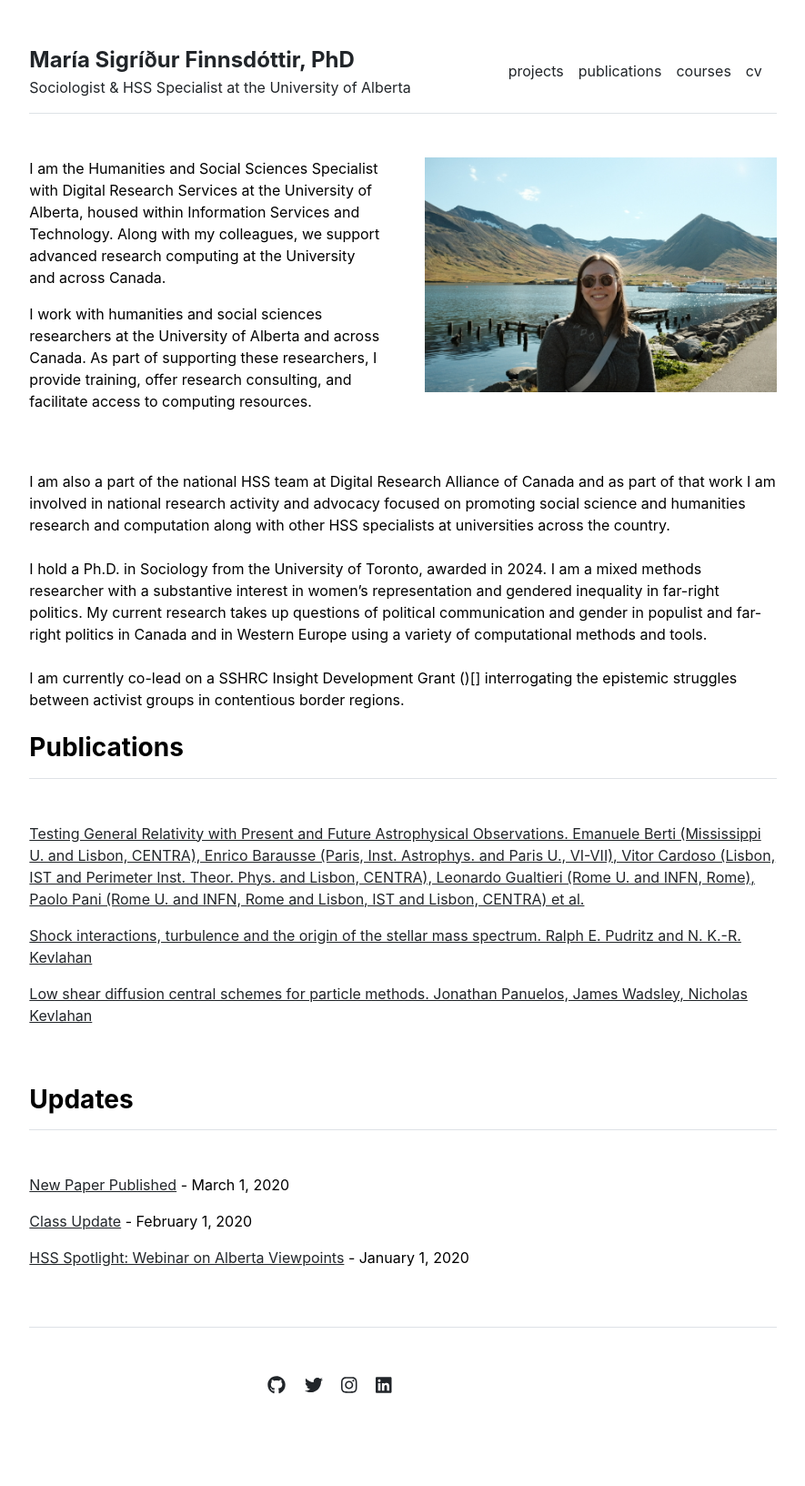
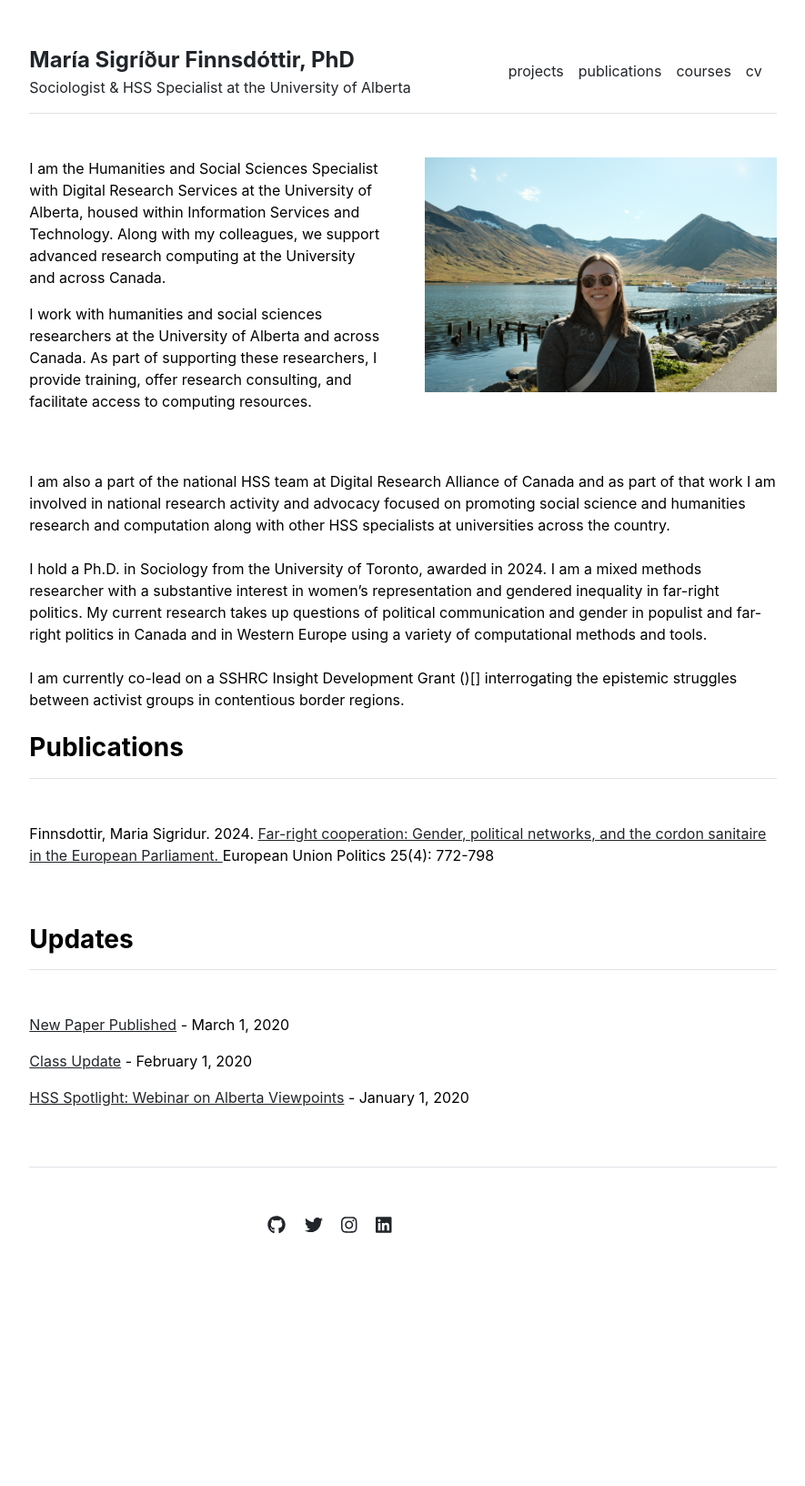
Before and after one commit to finnsdottir/finnsdottir.github.io, a Jekyll site: the page built from index.md, in a window 1280 px wide. Shown: the whole page at 91% size, without its empty margins (197-1082 px from the left). Built offline with Jekyll 4.4.1, drawn with Linux system fonts in a browser that asks for light colours; after the commit the page ends 1457 px from its top, so only the background shows below that.

Commit message:
updating publications

```diff
--- a/_data/publications.yml
+++ b/_data/publications.yml
@@ -1,7 +1,7 @@
 featured:
-- {name: 'Testing General Relativity with Present and Future Astrophysical Observations. Emanuele Berti (Mississippi U. and Lisbon, CENTRA), Enrico Barausse (Paris, Inst. Astrophys. and Paris U., VI-VII), Vitor Cardoso (Lisbon, IST and Perimeter Inst. Theor. Phys. and Lisbon, CENTRA), Leonardo Gualtieri (Rome U. and INFN, Rome), Paolo Pani (Rome U. and INFN, Rome and Lisbon, IST and Lisbon, CENTRA) et al.', url: '/publications/1501.07274.pdf'}
-- {name: 'Shock interactions, turbulence and the origin of the stellar mass spectrum. Ralph E. Pudritz and N. K.-R. Kevlahan', url: 'http://ms.mcmaster.ca/kevla/pdf/articles/PhilTransRSoc_2013.pdf'}
-- {name: 'Low shear diffusion central schemes for particle methods. Jonathan Panuelos, James Wadsley, Nicholas Kevlahan', url: 'http://ms.mcmaster.ca/kevla/pdf/articles/jcp_v414.pdf'}
+- {author: 'Finnsdottir, Maria Sigridur. 2024. ', name: 'Far-right cooperation: Gender, political networks, and the cordon sanitaire in the European Parliament. ', url: 'https://journals.sagepub.com/doi/full/10.1177/14651165241274365', citation: 'European Union Politics 25(4): 772-798'}
+
+
 
 index:
 - {name: 'Testing General Relativity with Present and Future Astrophysical Observations. Emanuele Berti (Mississippi U. and Lisbon, CENTRA), Enrico Barausse (Paris, Inst. Astrophys. and Paris U., VI-VII), Vitor Cardoso (Lisbon, IST and Perimeter Inst. Theor. Phys. and Lisbon, CENTRA), Leonardo Gualtieri (Rome U. and INFN, Rome), Paolo Pani (Rome U. and INFN, Rome and Lisbon, IST and Lisbon, CENTRA) et al.', url: '/publications/1501.07274.pdf'}
--- a/_includes/publications.html
+++ b/_includes/publications.html
@@ -3,11 +3,11 @@
     <h3 class="fw-bold border-bottom pb-3 mb-5">Publications</h3>
     {% if page.title == "Home" %}
       {% for item in site.data.publications.featured %}
-        <p><a href="{{ item.url }}">{{ item.name }}</a></p>
+        <p>{{ item.author }}<a href="{{ item.url }}">{{ item.name }}</a>{{ item.citation }}</p>
       {% endfor %}
     {% else %}
       {% for item in site.data.publications.index %}
-        <p><a href="{{ item.url }}">{{ item.name }}</a></p>
+        <p>{{ item.author }}<a href="{{ item.url }}">{{ item.name }}</a>{{ item.citation }}</p>
       {% endfor %}
     {% endif %}
   </div>
```
